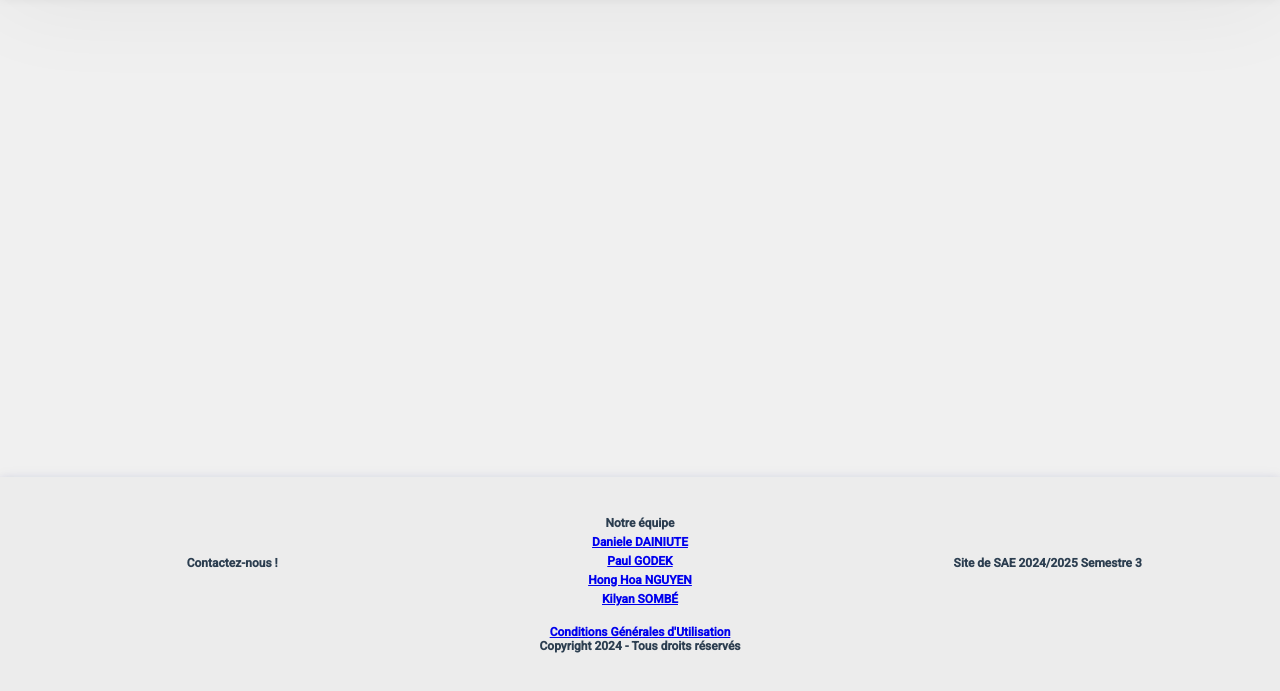
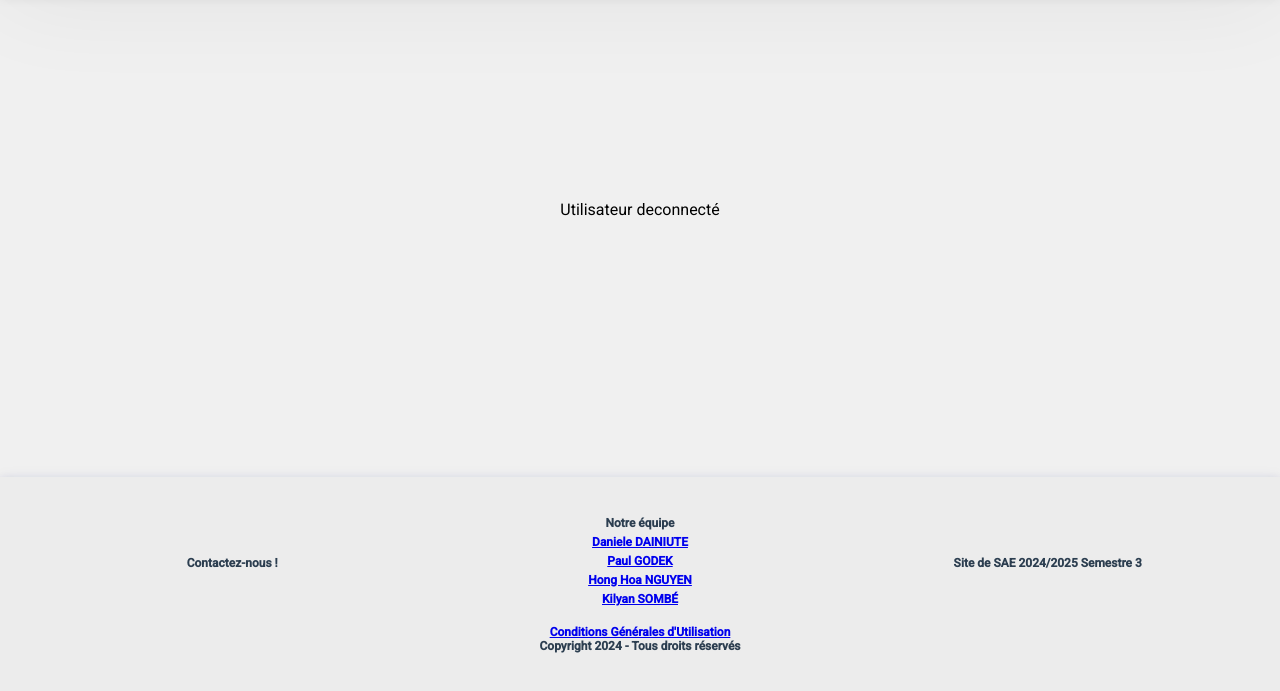
Before and after one commit to PaulGodek/SAE-Evaluxe, a PHP site: page /sae3a-base/web/controleurFrontal.php?controleur=utilisateur&action=deconnecter in a window 1280 px wide. Shown: the part 109-800 px from the top of the page. Run offline with PHP 8.4, Linux system fonts and the light colour scheme; data that the repository does not hold is empty; a stand-in replaces the project's code that opens the database connection.

Commit message:
bugfix: deconnexion button finally works

```diff
--- /dev/null
+++ b/src/vue/utilisateur/utilisateurDeconnecte.php
@@ -0,0 +1 @@
+<p>Utilisateur deconnecté</p>
--- a/src/vue/vueGenerale.php
+++ b/src/vue/vueGenerale.php
@@ -20,17 +20,21 @@
 
     <nav class="navbar">
         <?php
+
         use App\GenerateurAvis\Lib\ConnexionUtilisateur;
+
         if (!ConnexionUtilisateur::estConnecte()) : ?>
-            <a href="/sae3a-base/web/controleurFrontal.php?controleur=Accueil&action=afficher" class="nav-item">Accueil</a>
-            <a href="/sae3a-base/web/controleurFrontal.php?controleur=Connexion&action=afficherPreference" class="nav-item">Connexion</a>
+            <a href="/sae3a-base/web/controleurFrontal.php?controleur=Accueil&action=afficher"
+               class="nav-item">Accueil</a>
+            <a href="/sae3a-base/web/controleurFrontal.php?controleur=Connexion&action=afficherPreference"
+               class="nav-item">Connexion</a>
         <?php else: ?>
             <?php if (ConnexionUtilisateur::estAdministrateur()): ?>
-                <a href="controleurFrontal.php?action=afficherListe&controleur=utilisateur"class="nav-item">Utilisateurs</a>
-                <a href="controleurFrontal.php?action=afficherListe&controleur=etudiant"class="nav-item">Étudiants</a>
-                <a href="controleurFrontal.php?action=afficherListe&controleur=ecole"class="nav-item">Écoles</a>
+                <a href="controleurFrontal.php?action=afficherListe&controleur=utilisateur" class="nav-item">Utilisateurs</a>
+                <a href="controleurFrontal.php?action=afficherListe&controleur=etudiant" class="nav-item">Étudiants</a>
+                <a href="controleurFrontal.php?action=afficherListe&controleur=ecole" class="nav-item">Écoles</a>
             <?php endif; ?>
-            <a href="/sae3a-base/web/controleurFrontal.php?controleur=Accueil&action=afficher" class="nav-item">Déconnexion</a>
+            <a href="/sae3a-base/web/controleurFrontal.php?controleur=utilisateur&action=deconnecter" class="nav-item">Déconnexion</a>
             <!--            <nav>-->
             <!--                <form action="controleurFrontal.php" method="get">-->
             <!--                    <input type="hidden" name="controleur" value="Connexion">-->
```
Lines whose indentation alone changed are shown as unchanged.
